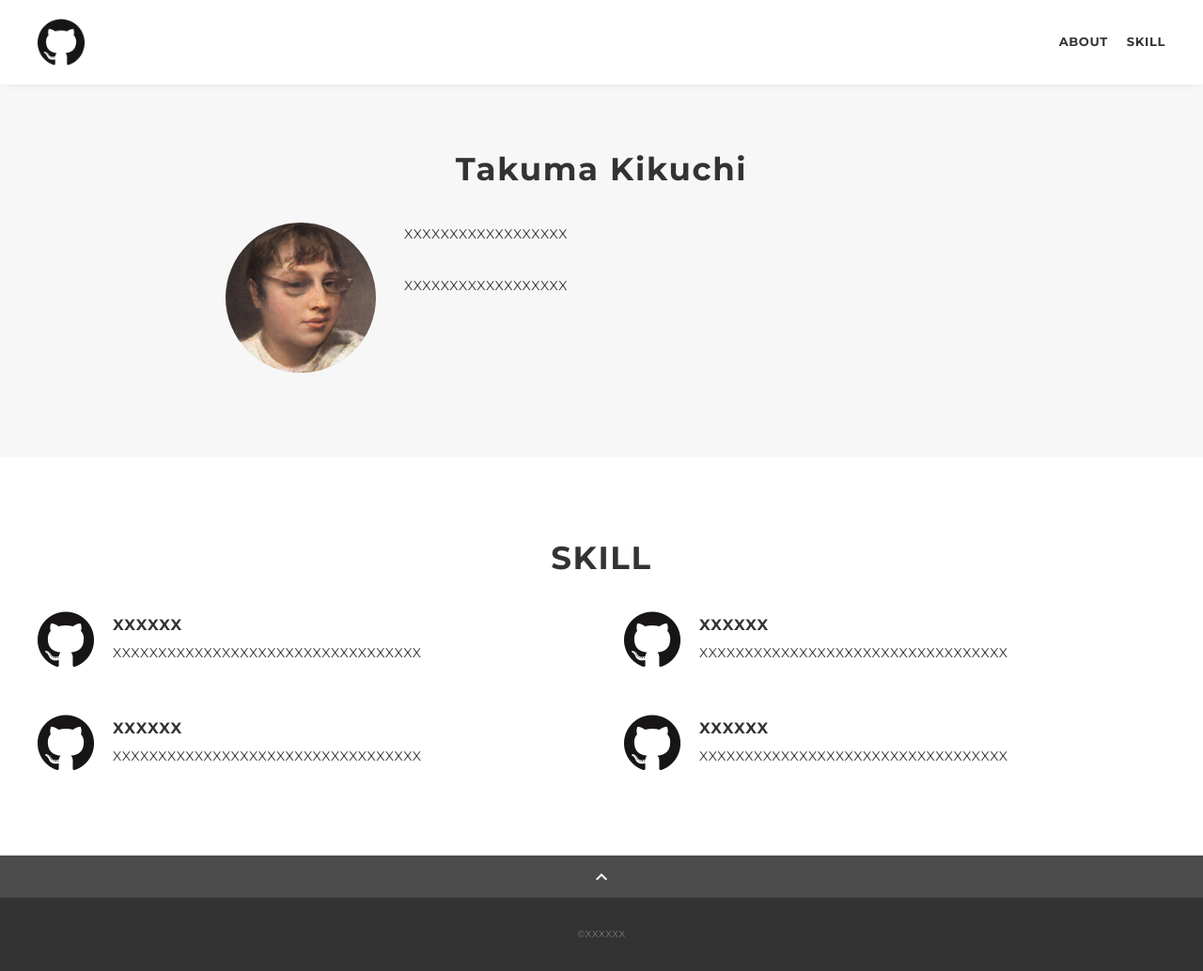
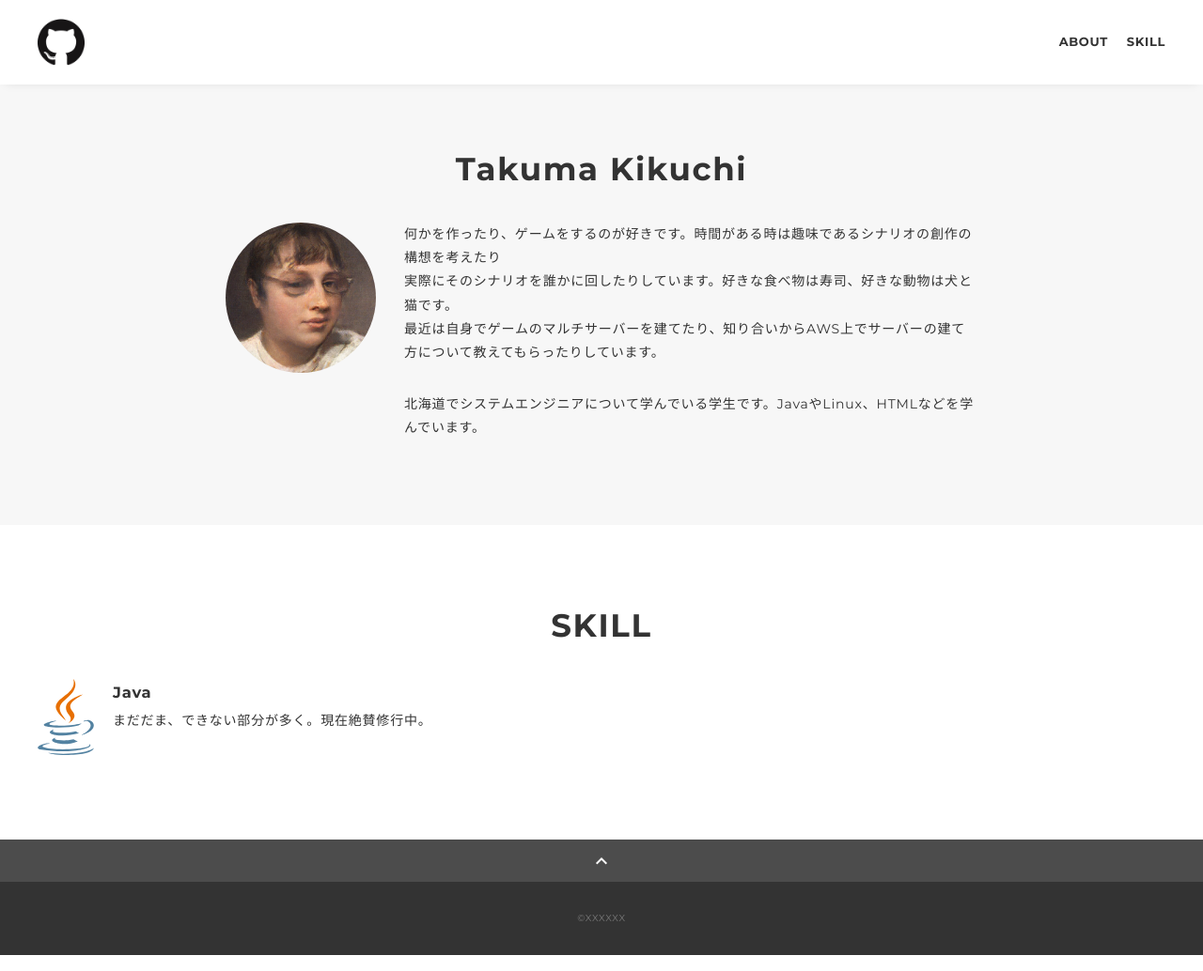
Before and after one commit to inuneko-12/portfolio, a plain HTML site: page docs/index.html in a window 1280 px wide. Shown: the whole page at 94% size. Drawn offline with nearby package versions, Linux system fonts and the light colour scheme.

Commit message:
内容変更、画像差し替え

```diff
--- a/docs/index.html
+++ b/docs/index.html
@@ -50,8 +50,13 @@
 							<img src="img/profile.png" alt="自画像" />
 						</p>
 						<div class="profile-body">
-							<p>XXXXXXXXXXXXXXXXXX</p>
-							<p>XXXXXXXXXXXXXXXXXX</p>
+							<p>
+								何かを作ったり、ゲームをするのが好きです。時間がある時は趣味であるシナリオの創作の構想を考えたり<br>
+								実際にそのシナリオを誰かに回したりしています。好きな食べ物は寿司、好きな動物は犬と猫です。<br>
+								最近は自身でゲームのマルチサーバーを建てたり、知り合いからAWS上でサーバーの建て方について教えてもらったりしています。
+							</p>
+
+							<p>北海道でシステムエンジニアについて学んでいる学生です。JavaやLinux、HTMLなどを学んでいます。</p>
 						</div>
 					</div>
 				</div>
@@ -63,39 +68,13 @@
 					<div class="skill-list">
 						<div class="skill-item">
 							<p class="skill-img">
-								<img src="img/github.png" alt="logo" />
+								<img src="img/java.svg" alt="logo" />
 							</p>
 							<div class="skill-body">
-								<h3 class="skill-name">XXXXXX</h3>
-								<p class="skill-text">XXXXXXXXXXXXXXXXXXXXXXXXXXXXXXXXXX</p>
+								<h3 class="skill-name">Java</h3>
+								<p class="skill-text">まだだま、できない部分が多く。現在絶賛修行中。</p>
 							</div>
-						</div>
-						<div class="skill-item">
-							<p class="skill-img">
-								<img src="img/github.png" alt="logo" />
-							</p>
-							<div class="skill-body">
-								<h3 class="skill-name">XXXXXX</h3>
-								<p class="skill-text">XXXXXXXXXXXXXXXXXXXXXXXXXXXXXXXXXX</p>
-							</div>
-						</div>
-						<div class="skill-item">
-							<p class="skill-img">
-								<img src="img/github.png" alt="logo" />
-							</p>
-							<div class="skill-body">
-								<h3 class="skill-name">XXXXXX</h3>
-								<p class="skill-text">XXXXXXXXXXXXXXXXXXXXXXXXXXXXXXXXXX</p>
-							</div>
-						</div>
-						<div class="skill-item">
-							<p class="skill-img">
-								<img src="img/github.png" alt="logo" />
-							</p>
-							<div class="skill-body">
-								<h3 class="skill-name">XXXXXX</h3>
-								<p class="skill-text">XXXXXXXXXXXXXXXXXXXXXXXXXXXXXXXXXX</p>
-							</div>
+
 						</div>
 					</div>
 				</div>
```
Also changed, not shown: docs/img/java.svg (added).
